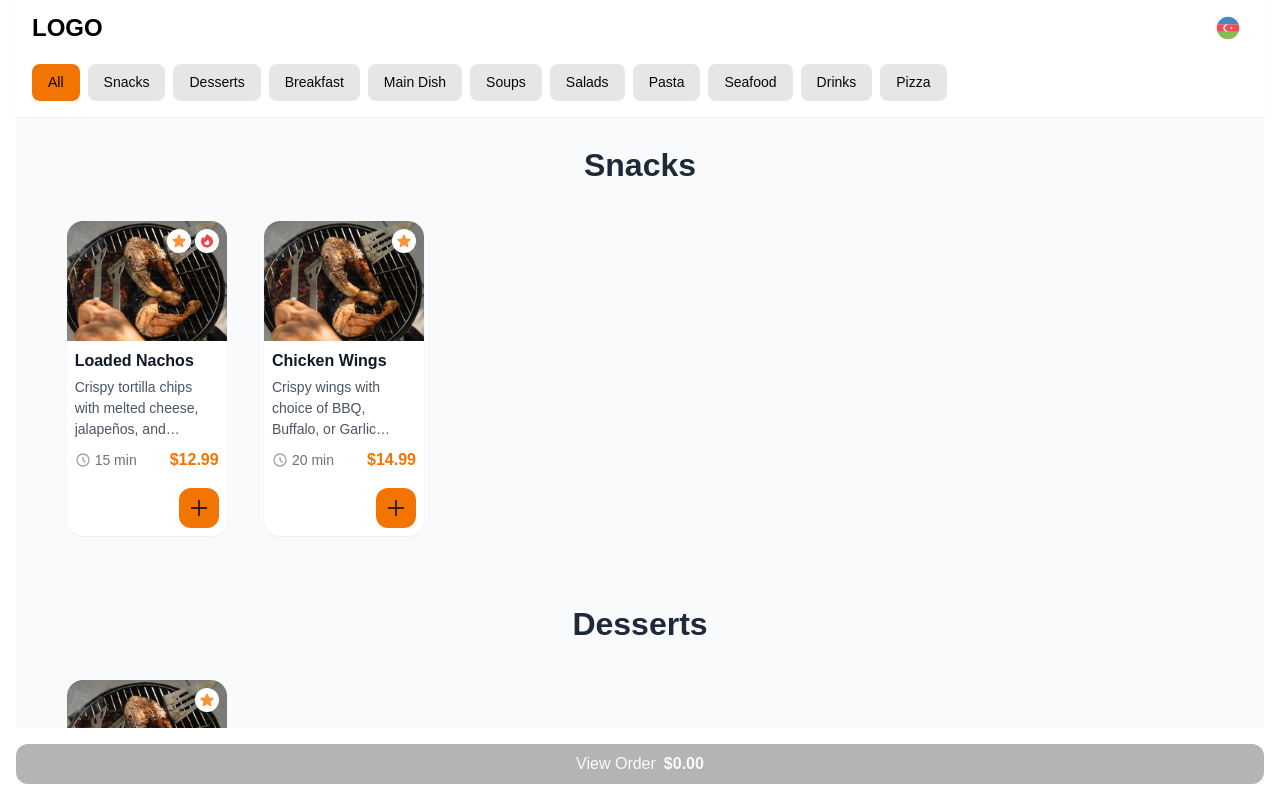
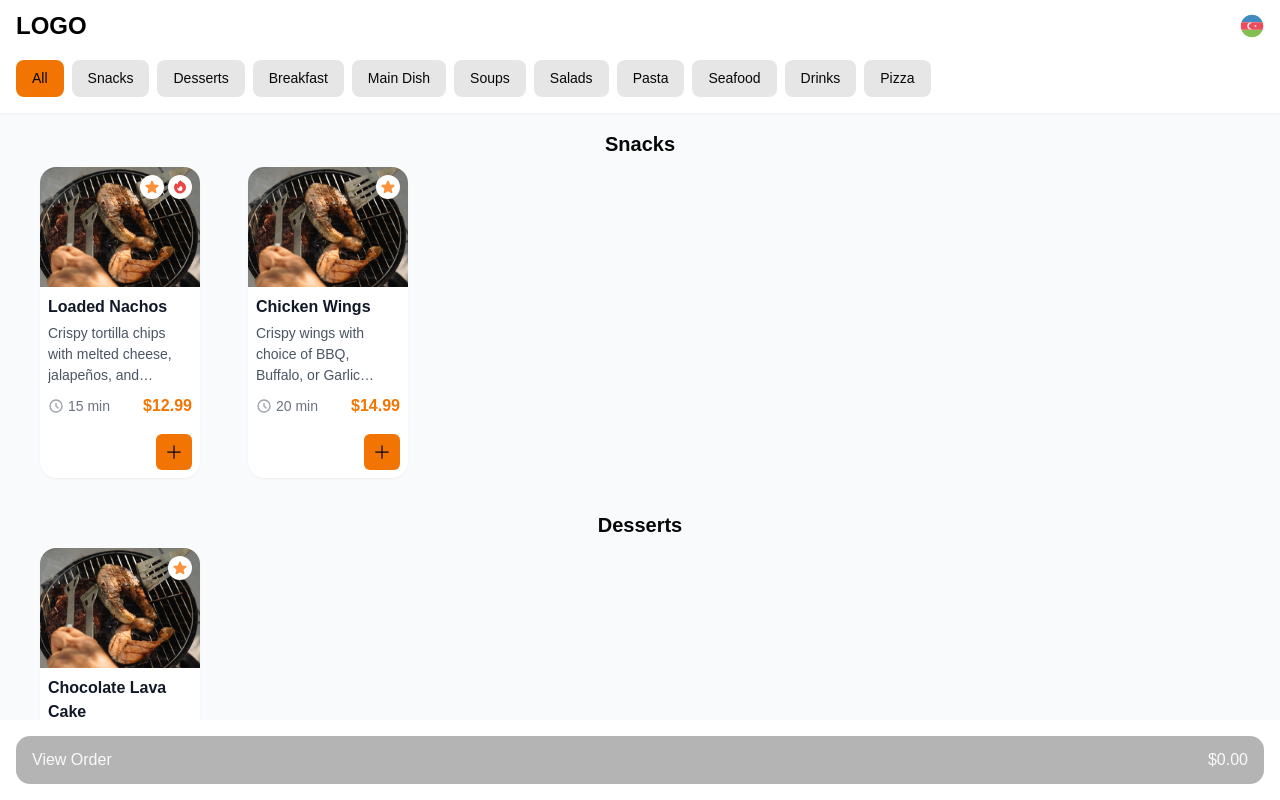
Before and after one commit to smartmasa/frontend, a Next.js app: page /menu in a window 1280 px wide. Shown: the top 800 px of the page. Built offline with nearby package versions, Linux system fonts and the light colour scheme.

Commit message:
Fix small UI issues

```diff
--- a/src/app/components/Button.tsx
+++ b/src/app/components/Button.tsx
@@ -3,8 +3,7 @@ import { VariantProps, cva } from 'class-variance-authority';
 import { cn } from '@/lib/utils';
 
 const buttonVariants = cva(
-  // Base styles
-  'inline-flex items-center justify-center rounded-xl text-sm font-medium transition-colors focus:outline-none focus-visible:ring-2 disabled:pointer-events-none',
+  'inline-flex items-center justify-center text-sm font-medium transition-colors focus:outline-none focus-visible:ring-2 disabled:pointer-events-none',
   {
     variants: {
       variant: {
@@ -15,12 +14,16 @@ const buttonVariants = cva(
         none: 'px-4 py-2',
         'icon-left': 'pl-3 pr-4 py-2 gap-2',
         'icon-right': 'pl-4 pr-3 py-2 gap-2',
-        'icon-only': 'p-2',
       },
+      hasText: {
+        true: 'h-12 rounded-[14px]',
+        false: 'p-2 rounded-[6px]',
+      }
     },
     defaultVariants: {
       variant: 'primary',
       iconPosition: 'none',
+      hasText: false,
     },
   }
 );
@@ -29,6 +32,7 @@ export interface ButtonProps
   extends ButtonHTMLAttributes<HTMLButtonElement>,
     VariantProps<typeof buttonVariants> {
   icon?: ReactNode;
+  text?: string;
 }
 
 const Button = ({
@@ -36,28 +40,29 @@ const Button = ({
   variant,
   iconPosition,
   icon,
+  text,
   children,
   ...props
 }: ButtonProps) => {
-  const iconClass = iconPosition === 'icon-only' ? 'w-6 h-6' : 'w-5 h-5';
+  const hasText = Boolean(text || children);
 
   return (
     <button
-      className={cn(buttonVariants({ variant, iconPosition, className }))}
+      className={cn(buttonVariants({ variant, iconPosition, hasText, className }))}
       {...props}
     >
-      {iconPosition === 'icon-left' && icon && (
-        <span className={iconClass}>{icon}</span>
+      {icon && iconPosition === 'icon-left' && (
+        <span className="w-5 h-5 flex items-center justify-center">{icon}</span>
       )}
-      {iconPosition !== 'icon-only' && children}
-      {iconPosition === 'icon-right' && icon && (
-        <span className={iconClass}>{icon}</span>
+      {hasText && (text || children)}
+      {icon && iconPosition === 'icon-right' && (
+        <span className="w-5 h-5 flex items-center justify-center">{icon}</span>
       )}
-      {iconPosition === 'icon-only' && icon && (
-        <span className={iconClass}>{icon}</span>
+      {!hasText && icon && (
+        <span className="w-5 h-5 flex items-center justify-center">{icon}</span>
       )}
     </button>
   );
 };
 
-export { Button, buttonVariants };
+export { Button };
--- a/src/app/components/LanguageButton.tsx
+++ b/src/app/components/LanguageButton.tsx
@@ -29,7 +29,7 @@ export default function LanguageButton({ selectedLanguage, onLanguageChange }: L
     <>
       <button
         onClick={() => setIsLanguageModalOpen(true)}
-        className="flex items-center gap-2 p-2 hover:bg-gray-50 rounded-lg"
+        className="flex items-center hover:bg-gray-50 rounded-lg"
       >
         <Image
           src={`/flags/${selectedLanguage.code}.svg`}
--- a/src/app/components/MealCard.tsx
+++ b/src/app/components/MealCard.tsx
@@ -95,7 +95,6 @@ const MealCard = ({
                 variant="secondary"
                 onClick={handleDecrement}
                 aria-label="Remove from cart"
-                iconPosition="icon-only"
                 icon={<MinusIcon/>}
               />
             ) : (
@@ -104,7 +103,6 @@ const MealCard = ({
             <Button
               variant="primary"
               onClick={handleIncrement}
-              iconPosition="icon-only"
               icon={quantity > 0 ? quantity : <PlusIcon/>}
               aria-label={quantity > 0 ? `Quantity: ${quantity}` : 'Add to cart'}
             />
--- a/src/app/menu/page.tsx
+++ b/src/app/menu/page.tsx
@@ -7,35 +7,76 @@ import { useState } from 'react';
 import Tab from '@/app/components/Tab';
 import LanguageButton, { Language } from '@/app/components/LanguageButton';
 import { useRouter } from 'next/navigation';
-import { MealQuantities, OrderItem } from '@/types/order';
-import { useOrder } from '@/contexts/OrderContext';
+import { useOrder, OrderItem } from '@/contexts/OrderContext';
+
+interface CategorySectionProps {
+  category: typeof menuData[0];
+  onQuantityChange: (mealId: string, newQuantity: number) => void;
+  gridClassName?: string;
+}
+
+function CategorySection({ category, onQuantityChange, gridClassName }: CategorySectionProps) {
+  const { orderItems } = useOrder();
+
+  return (
+    <div key={category.id} className="mb-8">
+      <h2 className="text-lg font-semibold mt-4 mb-2 text-secondary-500 text-center">
+        {category.name}
+      </h2>
+
+      <div className={gridClassName || "grid grid-cols-1 xs:grid-cols-2 sm:grid-cols-3 md:grid-cols-4 lg:grid-cols-5 xl:grid-cols-6 gap-y-8 px-4 justify-items-center"}>
+        {category.meals.map((meal) => (
+          <MealCard
+            key={meal.id}
+            name={meal.name}
+            description={meal.description}
+            price={meal.price}
+            imageUrl={meal.imageUrl}
+            cookingTime={meal.cookingTime}
+            isFavorite={meal.isFavorite}
+            isSpicy={meal.isSpicy}
+            quantity={orderItems.find(item => item.id === meal.id)?.quantity || 0}
+            onQuantityChange={(newQuantity) =>
+              onQuantityChange(meal.id, newQuantity)
+            }
+          />
+        ))}
+      </div>
+    </div>
+  );
+}
 
 export default function MenuPage() {
   const router = useRouter();
-  const { orderItems, setOrderItems } = useOrder();
-
-  const [mealQuantities, setMealQuantities] = useState<MealQuantities>(() => {
-    const quantities: MealQuantities = {};
-    orderItems.forEach(item => {
-      quantities[item.id] = item.quantity;
-    });
-    return quantities;
-  });
-
+  const { orderItems, updateQuantity, addToOrder } = useOrder();
   const [activeCategory, setActiveCategory] = useState('all');
   const [selectedLanguage, setSelectedLanguage] = useState<Language>({ code: 'az', name: 'Azerbaijani' });
 
   const handleQuantityChange = (mealId: string, newQuantity: number) => {
-    setMealQuantities(prev => ({
-      ...prev,
-      [mealId]: newQuantity
-    }));
+    const meal = menuData
+      .flatMap(category => category.meals)
+      .find(meal => meal.id === mealId);
+
+    if (meal) {
+      if (newQuantity > 0) {
+        const orderItem: OrderItem = {
+          id: meal.id,
+          name: meal.name,
+          price: meal.price,
+          quantity: newQuantity,
+          imageUrl: meal.imageUrl,
+        };
+        addToOrder(orderItem);
+      }
+      updateQuantity(mealId, newQuantity);
+    }
   };
 
   const calculateTotal = () => {
     return menuData.reduce((total, category) => {
       return total + category.meals.reduce((categoryTotal, meal) => {
-        const quantity = mealQuantities[meal.id] || 0;
+        const orderItem = orderItems.find(item => item.id === meal.id);
+        const quantity = orderItem?.quantity || 0;
         return categoryTotal + (meal.price * quantity);
       }, 0);
     }, 0);
@@ -43,31 +84,14 @@ export default function MenuPage() {
 
   const total = calculateTotal();
 
-  const getVisibleMeals = () => {
-    if (activeCategory === 'all') {
-      return menuData.flatMap(category => category.meals);
+  const handleViewOrder = () => {
+    if (orderItems.length > 0) {
+      router.push('/orders');
     }
-    return menuData.find(category => category.id === activeCategory)?.meals || [];
-  };
-
-  const handleViewOrder = () => {
-    const newOrderItems: OrderItem[] = menuData
-      .flatMap(category => category.meals)
-      .filter(meal => mealQuantities[meal.id] && mealQuantities[meal.id] > 0)
-      .map(meal => ({
-        id: meal.id,
-        name: meal.name,
-        price: meal.price,
-        quantity: mealQuantities[meal.id],
-        imageUrl: meal.imageUrl
-      }));
-
-    setOrderItems(newOrderItems);
-    router.push('/orders');
   };
 
   return (
-    <div className="container mx-auto max-w-7xl px-4">
+    <div className="container mx-auto max-w-7xl">
       <main className="min-h-screen pb-24 bg-gray-50">
         {/* Header with Logo and Language Selector */}
         <div className="bg-white shadow-sm">
@@ -102,68 +126,28 @@ export default function MenuPage() {
           </div>
         </div>
 
-        <div className="p-6">
           <div className="max-w-7xl mx-auto">
             {activeCategory === 'all' ? (
               menuData.map((category) => (
-                <div key={category.id} className="mb-16">
-                  <h2 className="text-2xl font-semibold mb-8 text-gray-800 text-center">
-                    {category.name}
-                  </h2>
-
-                  <div className="grid grid-cols-1 xs:grid-cols-2 sm:grid-cols-3 md:grid-cols-4 lg:grid-cols-5 xl:grid-cols-6 gap-x-4 gap-y-8 px-4 justify-items-center">
-                    {category.meals.map((meal) => (
-                      <MealCard
-                        key={meal.id}
-                        name={meal.name}
-                        description={meal.description}
-                        price={meal.price}
-                        imageUrl={meal.imageUrl}
-                        cookingTime={meal.cookingTime}
-                        isFavorite={meal.isFavorite}
-                        isSpicy={meal.isSpicy}
-                        quantity={mealQuantities[meal.id] || 0}
-                        onQuantityChange={(newQuantity) =>
-                          handleQuantityChange(meal.id, newQuantity)
-                        }
-                      />
-                    ))}
-                  </div>
-                </div>
+                <CategorySection
+                  key={category.id}
+                  category={category}
+                  onQuantityChange={handleQuantityChange}
+                />
               ))
             ) : (
               menuData.map((category) => (
-                <div
-                  key={category.id}
-                  className={`mb-16 ${activeCategory !== category.id ? 'hidden' : ''}`}
-                >
-                  <h2 className="text-2xl font-semibold mb-8 text-gray-800 text-center">
-                    {category.name}
-                  </h2>
-
-                  <div className="grid grid-cols-1 xs:grid-cols-2 sm:grid-cols-3 md:grid-cols-4 xl:grid-cols-6 gap-x-4 gap-y-8 px-4">
-                    {category.meals.map((meal) => (
-                      <MealCard
-                        key={meal.id}
-                        name={meal.name}
-                        description={meal.description}
-                        price={meal.price}
-                        imageUrl={meal.imageUrl}
-                        cookingTime={meal.cookingTime}
-                        isFavorite={meal.isFavorite}
-                        isSpicy={meal.isSpicy}
-                        quantity={mealQuantities[meal.id] || 0}
-                        onQuantityChange={(newQuantity) =>
-                          handleQuantityChange(meal.id, newQuantity)
-                        }
-                      />
-                    ))}
-                  </div>
-                </div>
+                category.id === activeCategory && (
+                  <CategorySection
+                    key={category.id}
+                    category={category}
+                    onQuantityChange={handleQuantityChange}
+                    gridClassName="grid grid-cols-1 xs:grid-cols-2 sm:grid-cols-3 md:grid-cols-4 xl:grid-cols-6 gap-y-8 px-4"
+                  />
+                )
               ))
             )}
           </div>
-        </div>
 
         {/* Fixed bottom bar */}
         <div className="fixed bottom-0 left-0 right-0 p-4 bg-white shadow-lg">
@@ -174,7 +158,10 @@ export default function MenuPage() {
               onClick={handleViewOrder}
               disabled={total === 0}
             >
-              View Order <span className="ml-2 font-semibold">${total.toFixed(2)}</span>
+              <div className="flex justify-between items-center w-full">
+                <span>View Order</span>
+                <span>${total.toFixed(2)}</span>
+              </div>
             </Button>
           </div>
         </div>
--- a/src/contexts/OrderContext.tsx
+++ b/src/contexts/OrderContext.tsx
@@ -1,7 +1,18 @@
 "use client";
 
 import { createContext, useContext, useState, ReactNode } from 'react';
-import { OrderItem } from '@/types/order';
+
+export interface OrderItem {
+  id: string;
+  name: string;
+  price: number;
+  quantity: number;
+  imageUrl: string;
+}
+
+export interface MealQuantities {
+  [mealId: string]: number;
+}
 
 interface OrderContextType {
   orderItems: OrderItem[];
```
Also changed, not shown: src/app/components/OrderCard.tsx (+10 -9 lines), src/app/orders/page.tsx (+8 -9 lines), src/types/order.ts (deleted, +0 -11 lines).
